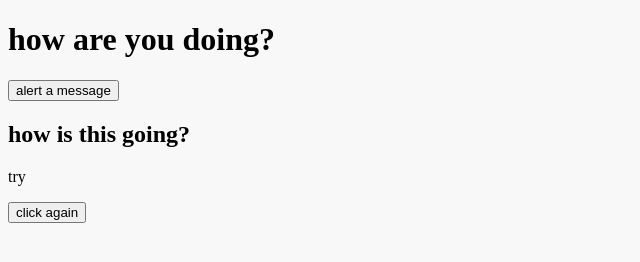
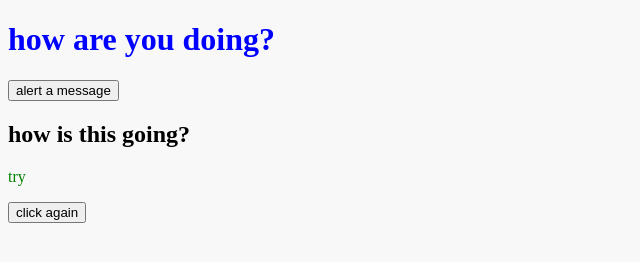
Before and after one commit to tooru-jia/test, a plain HTML site: page index.html in a window 1280 px wide. Shown: the whole page, without its empty margins (0-640 px from the left). Drawn offline with Linux system fonts and the light colour scheme.

Commit message:
css complete

```diff
--- a/index.html
+++ b/index.html
@@ -1,9 +1,14 @@
 <!DOCTYPE html>
 <html>
 <head>
+<link rel="stylesheet" type="text/css" href="myScript.css">
 <style type="text/css">
 	body{
 		background: #f8f8f8;
+
+	 }
+	 h1{
+	 	color:blue;
 	 }
 </style>
 <script src ="outside.js"></script>
--- a/myScript.css
+++ b/myScript.css
@@ -1,3 +1,3 @@
-h1 : {
-	color：red;
+p  {
+	color:green;
 }
```
